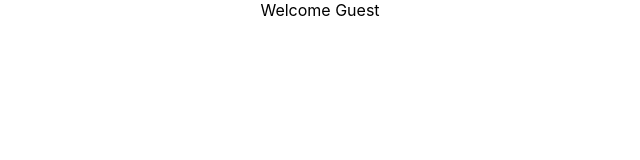
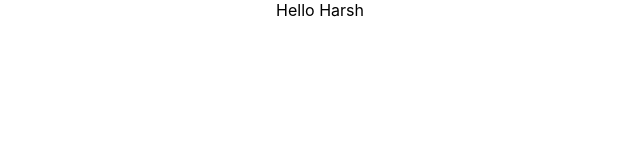
Before and after one commit to Harsh8279/react-practice, a React (Create React App) app: page / in a window 1280 px wide. Shown: the top 160 px of the page, without its empty margins (320-960 px from the left). Built offline with nearby package versions, Linux system fonts and the light colour scheme.

Commit message:
conditional rendering using element variable

```diff
--- a/src/components/UserGreeting.js
+++ b/src/components/UserGreeting.js
@@ -6,26 +6,23 @@ export class UserGreeting extends Component {
         super(props)
 
         this.state = {
-            isLoggedIn: false
+            isLoggedIn: true
         }
     }
 
 
     render() {
 
-        if (this.state.isLoggedIn) {
-            return (
-                <div>Welcome Harsh</div>
-            )
+        let message;
+
+        if(this.state.isLoggedIn){
+            message = <div>Hello Harsh</div>
         }
         else{
-            return (
-                <div>
-                    <div>Welcome Guest</div>
-                </div>
-            )
+            message=<div>Hello Guest</div>
+        }
 
-        }
+        return message;
 
 
     }
```
